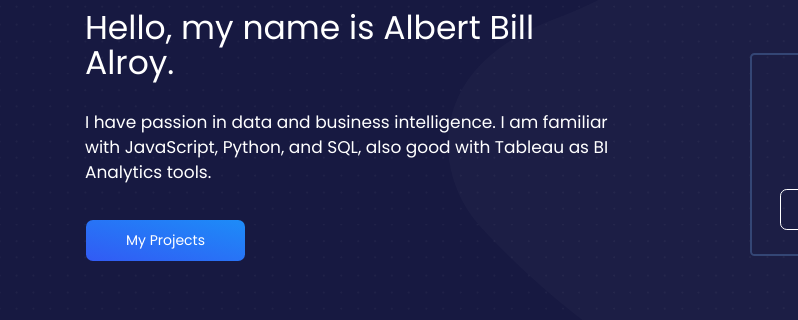
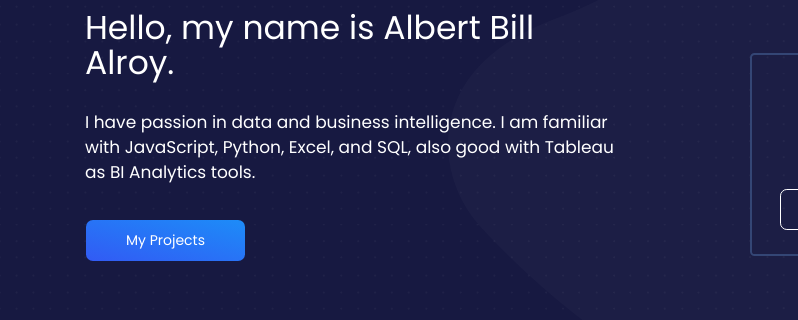
Before and after one commit to albertbill/albertbill.github.io, a website: page index.html in a window 1280 px wide. Shown: the part 229-549 px from the top of the page, 0-798 px from the left. Drawn offline with Linux system fonts and the light colour scheme.

Commit message:
Update index.html

```diff
--- a/index.html
+++ b/index.html
@@ -127,8 +127,8 @@
               <h1 class="text-white">Hello, my name is Albert Bill Alroy.</h1>
               <h4 class="text-white mb-3">
                 I have passion in data and business intelligence. I am familiar
-                with JavaScript, Python, and SQL, also good with Tableau as BI
-                Analytics tools.
+                with JavaScript, Python, Excel, and SQL, also good with Tableau
+                as BI Analytics tools.
               </h4>
               <div class="btn-wrapper profile pt-3">
                 <a class="btn btn-info" href="#project" role="button">
```
